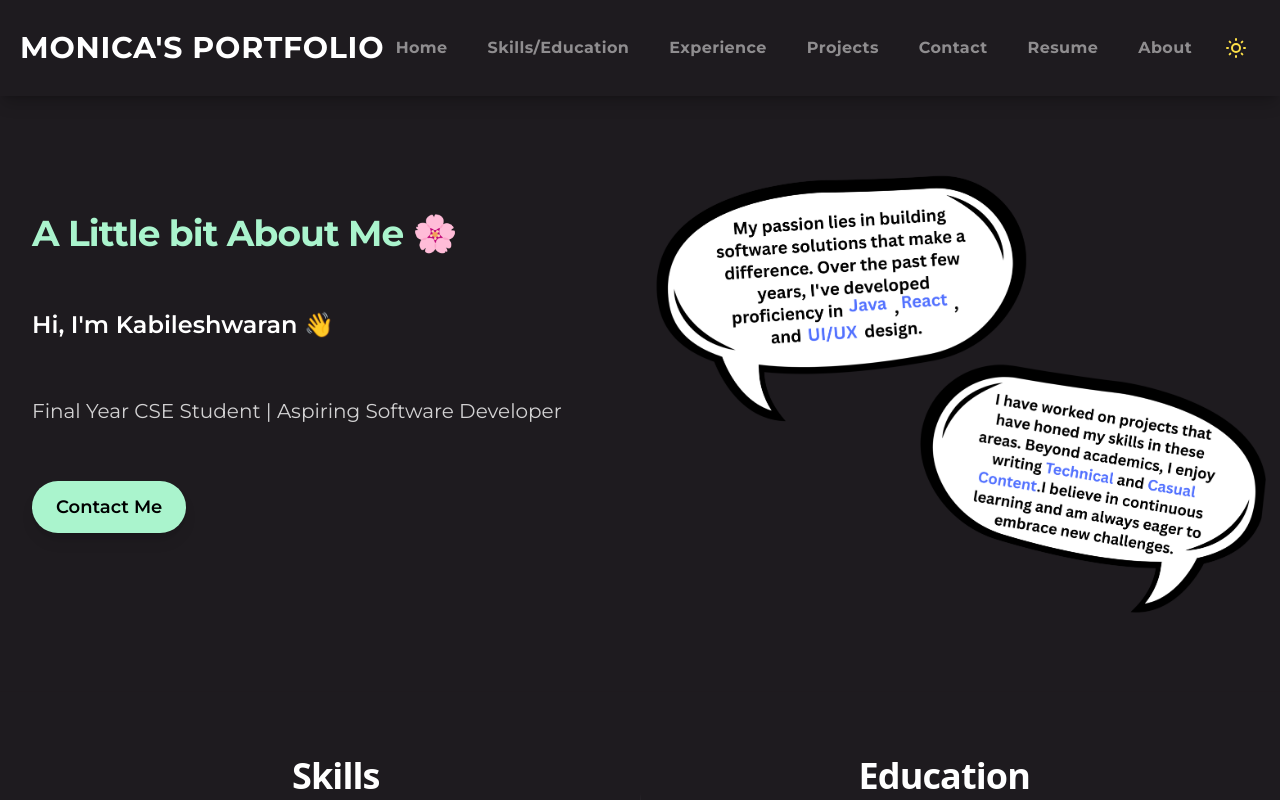
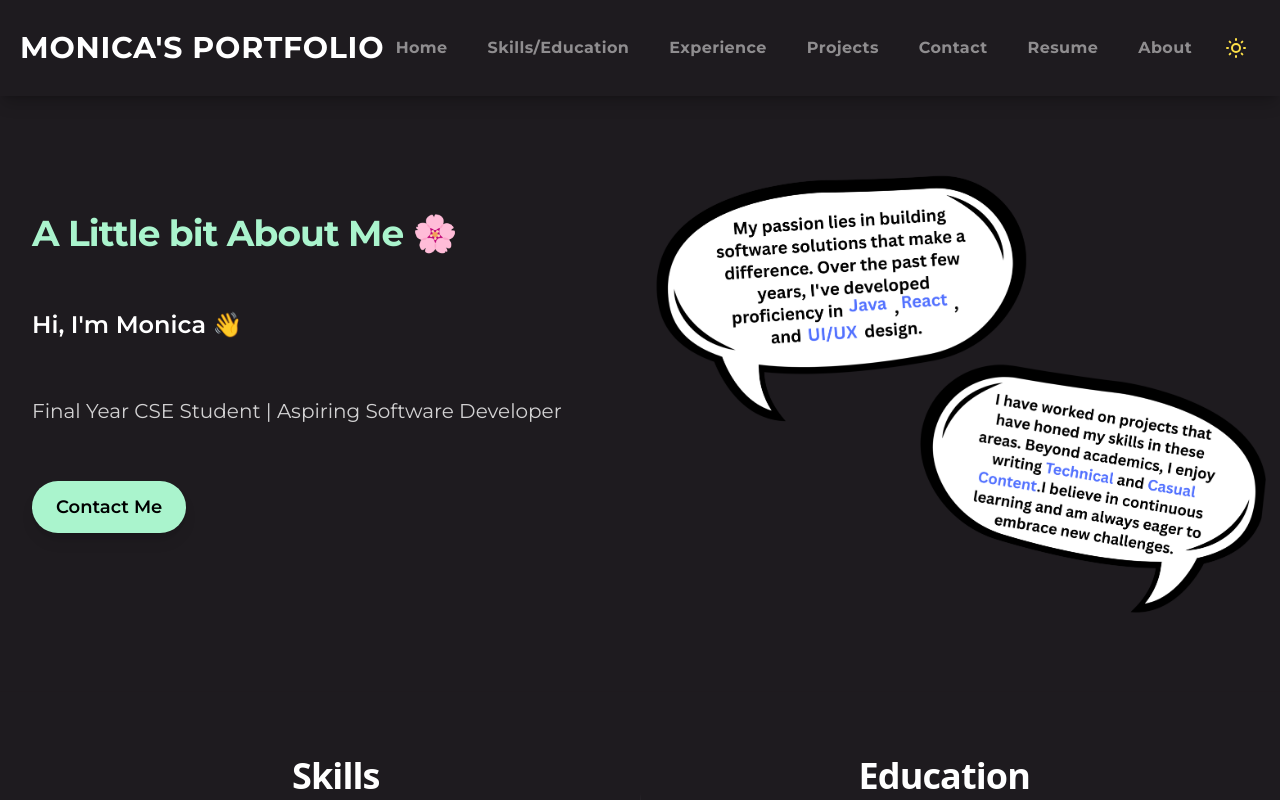
Before and after one commit to MonicaGunasekaran/portfolio, a React (Vite) app: page / in a window 1280 px wide. Shown: the top 800 px of the page. Built offline with nearby package versions, Linux system fonts and the light colour scheme.

Commit message:
name changed

```diff
--- a/src/components/banner/Left.jsx
+++ b/src/components/banner/Left.jsx
@@ -9,7 +9,7 @@ const Left = () => {
     return (
         <div className="w-full lgl:w-1/2 flex flex-col gap-10 px-8 py-16 text-center lg:text-left space-y-4">
             <h1 className="text-4xl font-bold text-designColor-light dark:text-designColor-dark">A Little bit About Me 🌸</h1>
-            <p className="text-2xl font-semibold text-fontColor-light dark:text-fontColor-dark">Hi, I'm Kabileshwaran 👋</p>
+            <p className="text-2xl font-semibold text-fontColor-light dark:text-fontColor-dark">Hi, I'm Monica 👋</p>
             <p className="text-xl text-fontColor-light/80 dark:text-fontColor-dark/80">Final Year CSE Student | Aspiring Software Developer</p>
 
             <Link to="contact" smooth={true} duration={500} offset={-50}>
```
